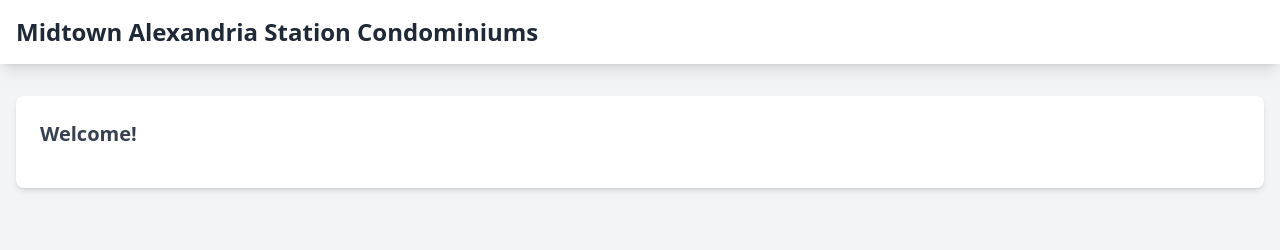
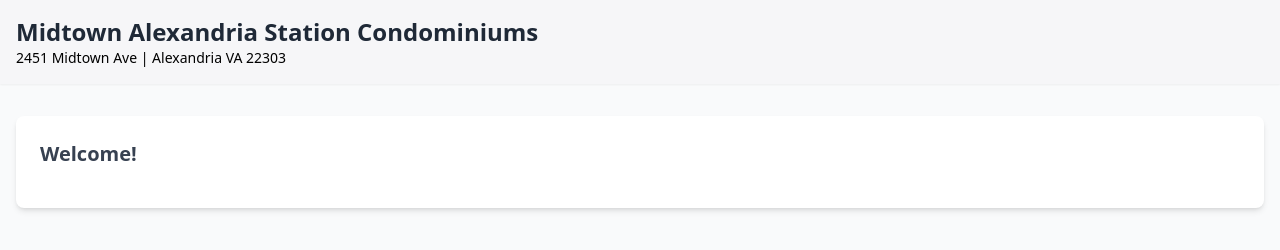
Before and after one commit to Midtown-Condos/midtown-condos.github.io, a plain HTML site: page index.html in a window 1280 px wide. Drawn offline with nearby package versions, Linux system fonts and the light colour scheme.

Commit message:
add address

```diff
--- a/index.html
+++ b/index.html
@@ -7,10 +7,11 @@
     <!-- Include Tailwind CSS via CDN -->
     <script src="https://cdn.tailwindcss.com"></script>
   </head>
-  <body class="bg-gray-100 min-h-screen">
-    <nav class="bg-white shadow-lg p-4">
+  <body class="bg-gray-50 min-h-screen">
+    <nav class="bg-gray-100/50 shadow-sm p-4">
       <div class="container mx-auto">
         <h1 class="text-2xl font-bold text-gray-800">Midtown Alexandria Station Condominiums</h1>
+        <p class='text-sm'>2451 Midtown Ave | Alexandria VA 22303</p>
       </div>
     </nav>
 
```
